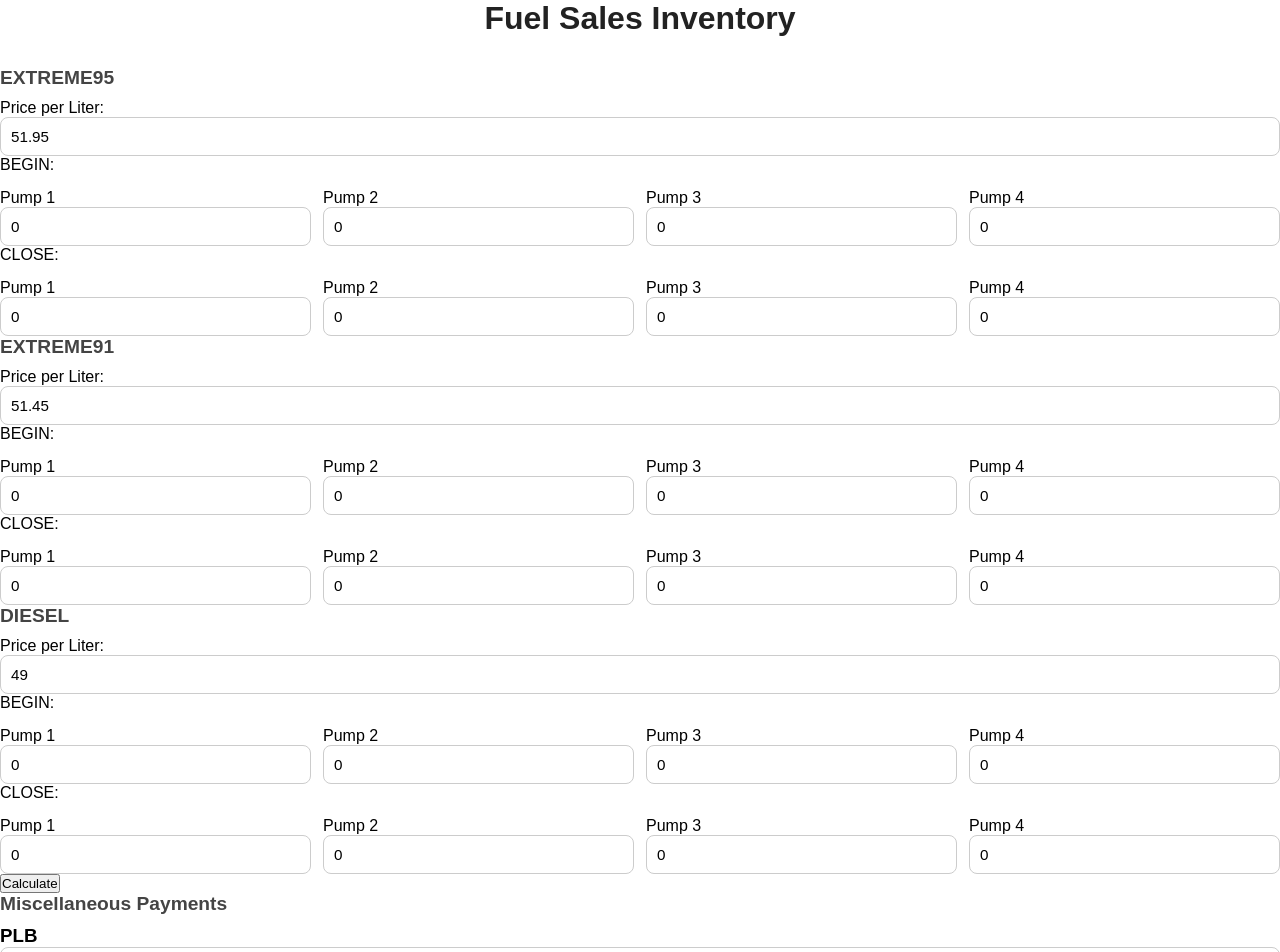
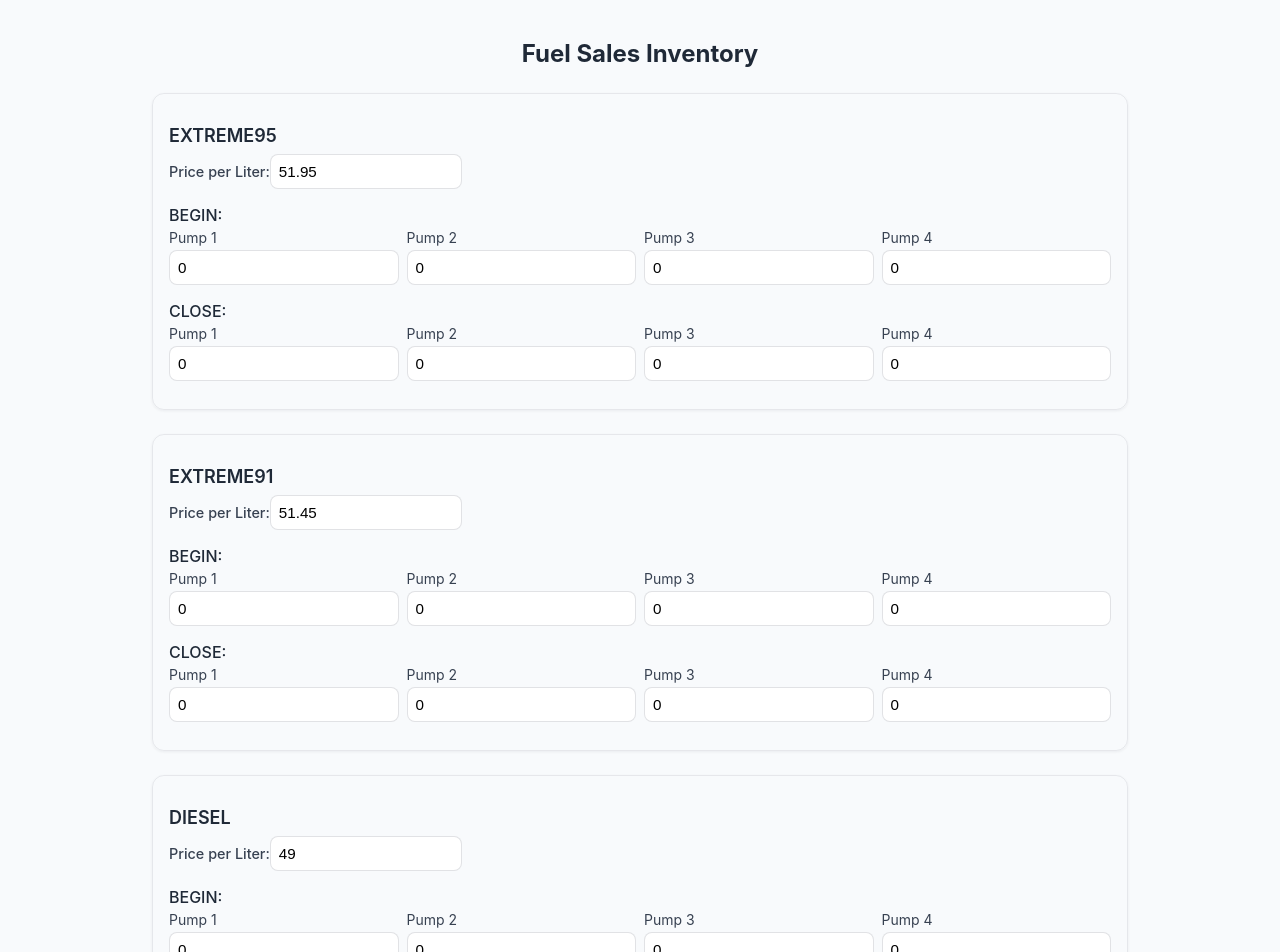
Before and after one commit to Yole4/tambokikay, a React (Create React App) app in the folder client/: page / in a window 1280 px wide. Shown: the top 952 px of the page. Built offline with nearby package versions, Linux system fonts and the light colour scheme.

Commit message:
Update App.css
G

```diff
--- a/client/src/App.css
+++ b/client/src/App.css
@@ -1,123 +1,181 @@
-/* Reset */
+/* index.css - styles for Fuel Sales Inventory (Tailwind-like utility classes re-implemented)
+   Save as src/index.css and import it in your app (e.g. import './index.css')
+*/
+
+/* ---------- Basic resets ---------- */
 * {
+  box-sizing: border-box;
+}
+html, body, #root {
+  height: 100%;
   margin: 0;
-  padding: 0;
-  box-sizing: border-box;
-  font-family: Arial, sans-serif;
+  font-family: Inter, system-ui, -apple-system, "Segoe UI", Roboto, "Helvetica Neue", Arial;
+  -webkit-font-smoothing: antialiased;
+  -moz-osx-font-smoothing: grayscale;
+  color: #1f2937; /* gray-800 */
+  background: #f8fafc; /* light background */
 }
 
-/* App Container */
-.app {
-  padding: 20px;
-  background: #f7f9fc;
-  min-height: 100vh;
-  color: #333;
+/* ---------- Spacing & utilities (used in JSX) ---------- */
+.p-4 { padding: 1rem; }
+.p-2 { padding: 0.5rem; }
+.p-6 { padding: 1.5rem; }
+
+.sm\:p-6 { padding: 1.5rem; } /* overridden at sm breakpoint below */
+
+.mb-1 { margin-bottom: 0.25rem; }
+.mb-2 { margin-bottom: 0.5rem; }
+.mb-3 { margin-bottom: 0.75rem; }
+.mb-4 { margin-bottom: 1rem; }
+.mb-6 { margin-bottom: 1.5rem; }
+.mt-6 { margin-top: 1.5rem; }
+
+.font-bold { font-weight: 700; }
+.font-semibold { font-weight: 600; }
+.font-medium { font-weight: 500; }
+
+.text-2xl { font-size: 1.5rem; line-height: 1.2; }
+.text-xl { font-size: 1.25rem; line-height: 1.2; }
+.text-lg { font-size: 1.125rem; }
+.text-center { text-align: center; }
+
+/* widths */
+.max-w-5xl { max-width: 64rem; } /* ~1024px */
+.mx-auto { margin-left: auto; margin-right: auto; }
+
+/* borders / rounding / shadow */
+.border { border: 1px solid rgba(15, 23, 42, 0.08); }
+.rounded { border-radius: 0.25rem; }
+.rounded-lg { border-radius: 0.75rem; }
+.shadow-sm { box-shadow: 0 1px 3px rgba(15,23,42,0.06); }
+
+/* colors */
+.bg-gray-200 { background-color: #edf2f7; }
+.bg-gray-100 { background-color: #f7fafc; }
+.bg-green-100 { background-color: #ecfdf5; }
+
+.bg-blue-600 { background-color: #2563eb; }
+.text-white { color: #fff; }
+
+/* flex / grid */
+.flex { display: flex; }
+.flex-col { flex-direction: column; }
+.grid { display: grid; }
+.grid-cols-2 { grid-template-columns: repeat(2, 1fr); }
+.sm\:grid-cols-4 { grid-template-columns: repeat(4, 1fr); }
+.gap-2 { gap: 0.5rem; }
+
+/* helpers */
+.w-full { width: 100%; }
+.sm\:w-48 { width: 12rem; }
+.w-auto { width: auto; }
+.overflow-x-auto { overflow-x: auto; }
+
+/* form elements */
+input[type="number"], input[type="text"], select, textarea {
+  border: 1px solid rgba(15,23,42,0.12);
+  padding: 0.5rem;
+  border-radius: 0.5rem;
+  font-size: 0.95rem;
+  outline: none;
+  transition: box-shadow 120ms ease, border-color 120ms ease;
+  background: #fff;
+}
+input[type="number"]:focus, input[type="text"]:focus, select:focus, textarea:focus {
+  border-color: rgba(37,99,235,0.9);
+  box-shadow: 0 0 0 4px rgba(37,99,235,0.08);
 }
 
-/* Headings */
-h1 {
+/* button */
+button {
+  cursor: pointer;
+  border: none;
+  display: inline-flex;
+  align-items: center;
+  justify-content: center;
+  font-weight: 600;
+  border-radius: 0.5rem;
+  transition: transform 90ms ease, box-shadow 90ms ease;
+}
+button:active { transform: translateY(1px); }
+.bg-blue-600 {
+  background: linear-gradient(180deg,#1e63e8,#2563eb);
+  box-shadow: 0 6px 18px rgba(37,99,235,0.14);
+}
+button.bg-blue-600:hover { filter: brightness(1.03); }
+
+/* table styles */
+table {
+  border-collapse: collapse;
+  width: 100%;
+  font-size: 0.95rem;
+  background: #fff;
+  border-radius: 0.5rem;
+  overflow: hidden;
+}
+table thead th {
   text-align: center;
-  margin-bottom: 30px;
-  font-size: 2rem;
-  color: #222;
+  padding: 0.625rem;
+  font-weight: 600;
+  border-bottom: 1px solid rgba(15,23,42,0.06);
+  background: #f1f5f9; /* softer gray */
+}
+table tbody td {
+  padding: 0.625rem;
+  border-bottom: 1px solid rgba(15,23,42,0.04);
+}
+table tbody tr:last-child td { border-bottom: none; }
+table .font-bold { font-weight: 700; }
+
+/* specific layout pieces */
+.header {
+  padding-top: 1.25rem;
+  padding-bottom: 1.25rem;
 }
 
-h2 {
-  margin-bottom: 10px;
-  font-size: 1.2rem;
-  color: #444;
+/* card style for each fuel block */
+.fuel-card {
+  background: linear-gradient(180deg,#fff,#fcfdff);
+  border-radius: 0.75rem;
+  padding: 1rem;
+  border: 1px solid rgba(15,23,42,0.04);
 }
 
-/* Card style for each section */
-.section {
-  background: #fff;
-  padding: 20px;
-  margin-bottom: 25px;
-  border-radius: 12px;
-  box-shadow: 0 2px 8px rgba(0, 0, 0, 0.08);
+/* labels */
+label { font-size: 0.9rem; color: #374151; }
+
+/* small text */
+.text-sm { font-size: 0.875rem; }
+
+/* pump label layout */
+.pump-label { font-weight: 600; margin-bottom: 0.35rem; }
+
+/* results card */
+.results-summary {
+  border-radius: 0.75rem;
+  padding: 1rem;
+  background: linear-gradient(180deg,#ecfdf5,#ffffff);
+  border: 1px solid rgba(16,185,129,0.08);
 }
 
-/* Grid Layout */
-.grid {
-  display: grid;
-  grid-template-columns: repeat(auto-fit, minmax(160px, 1fr));
-  gap: 12px;
-  margin-top: 15px;
+/* utility responsive and grid overrides */
+.min-w-\[600px\] { min-width: 600px; } /* for table min width */
+
+/* ---------- Responsive (sm = 640px) ---------- */
+@media (min-width: 640px) {
+  .sm\:p-6 { padding: 1.5rem; }
+  .sm\:w-48 { width: 12rem; }
+  .sm\:grid-cols-4 { grid-template-columns: repeat(4, 1fr); }
 }
 
-/* Inputs */
-input[type="number"] {
-  width: 100%;
-  padding: 10px;
-  border: 1px solid #ccc;
-  border-radius: 8px;
-  font-size: 0.95rem;
-  transition: border 0.2s ease;
+/* ---------- Small screen polish ---------- */
+@media (max-width: 639px) {
+  .grid-cols-2 { grid-template-columns: repeat(2, 1fr); }
+  .min-w-\[600px\] { min-width: 100%; } /* avoid overflow on tiny screens */
 }
 
-input[type="number"]:focus {
-  outline: none;
-  border: 1px solid #4a90e2;
+/* ---------- Accessibility touches ---------- */
+input[aria-invalid="true"] {
+  border-color: #dc2626;
+  box-shadow: 0 0 0 4px rgba(220,38,38,0.06);
 }
-
-/* Price Info */
-.price {
-  margin-top: 12px;
-  font-size: 0.9rem;
-  color: #666;
-}
-
-/* Totals Section */
-.totals {
-  margin-top: 18px;
-  padding: 15px;
-  background: #f1f5f9;
-  border-radius: 10px;
-  font-weight: bold;
-  color: #222;
-}
-
-/* Miscellaneous Sections (PLB, Gcash, etc.) */
-.misc-section {
-  margin-bottom: 25px;
-}
-
-.misc-inputs {
-  display: flex;
-  flex-direction: column;
-  gap: 10px;
-  margin-top: 12px;
-}
-
-.misc-inputs input {
-  width: 100%;
-  padding: 10px;
-  border: 1px solid #bbb;
-  border-radius: 8px;
-  font-size: 0.95rem;
-}
-
-.misc-total {
-  margin-top: 12px;
-  font-weight: bold;
-  color: #333;
-}
-
-/* Final Grand Total */
-.grand-total {
-  text-align: center;
-  margin-top: 25px;
-  padding: 15px;
-  background: #eaf6ff;
-  border-radius: 12px;
-  font-size: 1.3rem;
-  font-weight: bold;
-  color: #0d47a1;
-}
-
-/* Responsive adjustments */
-@media (max-width: 600px) {
-  .grid {
-    grid-template-columns: 1fr;
-  }
-}
```
